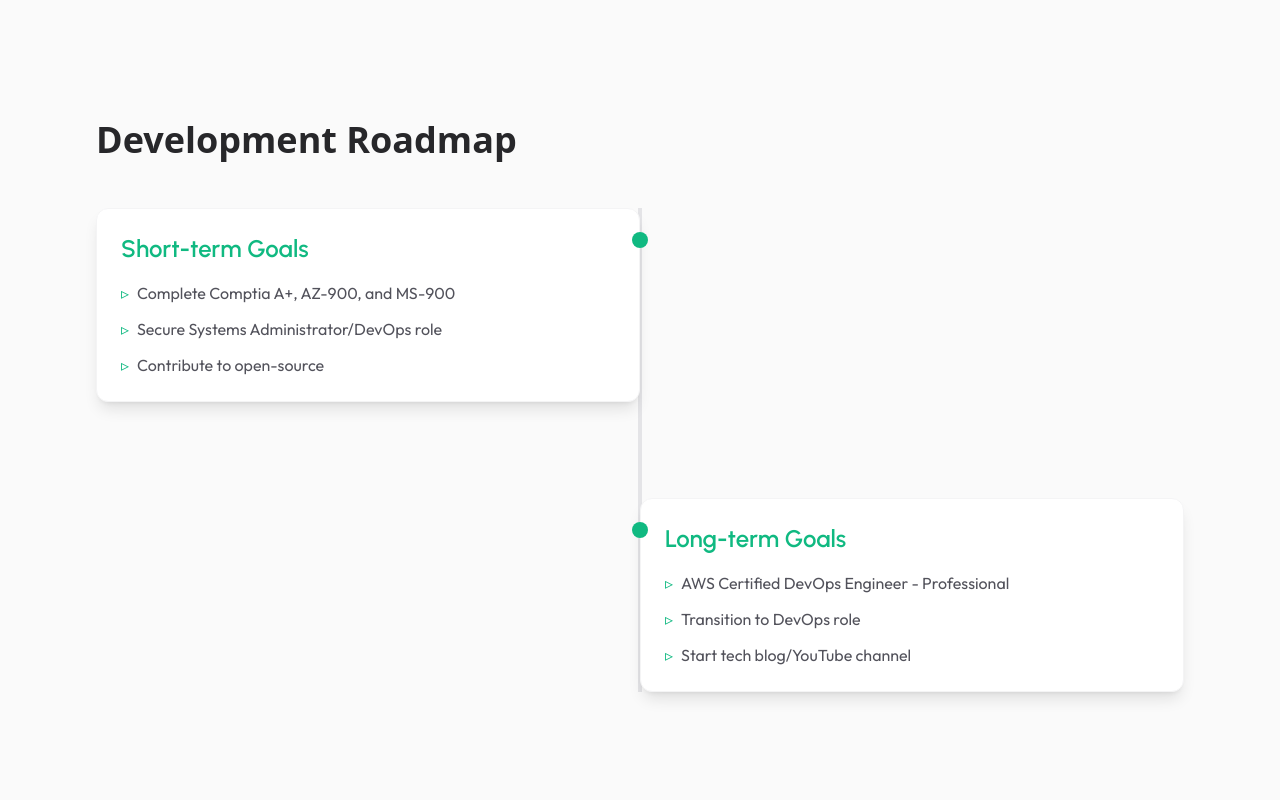
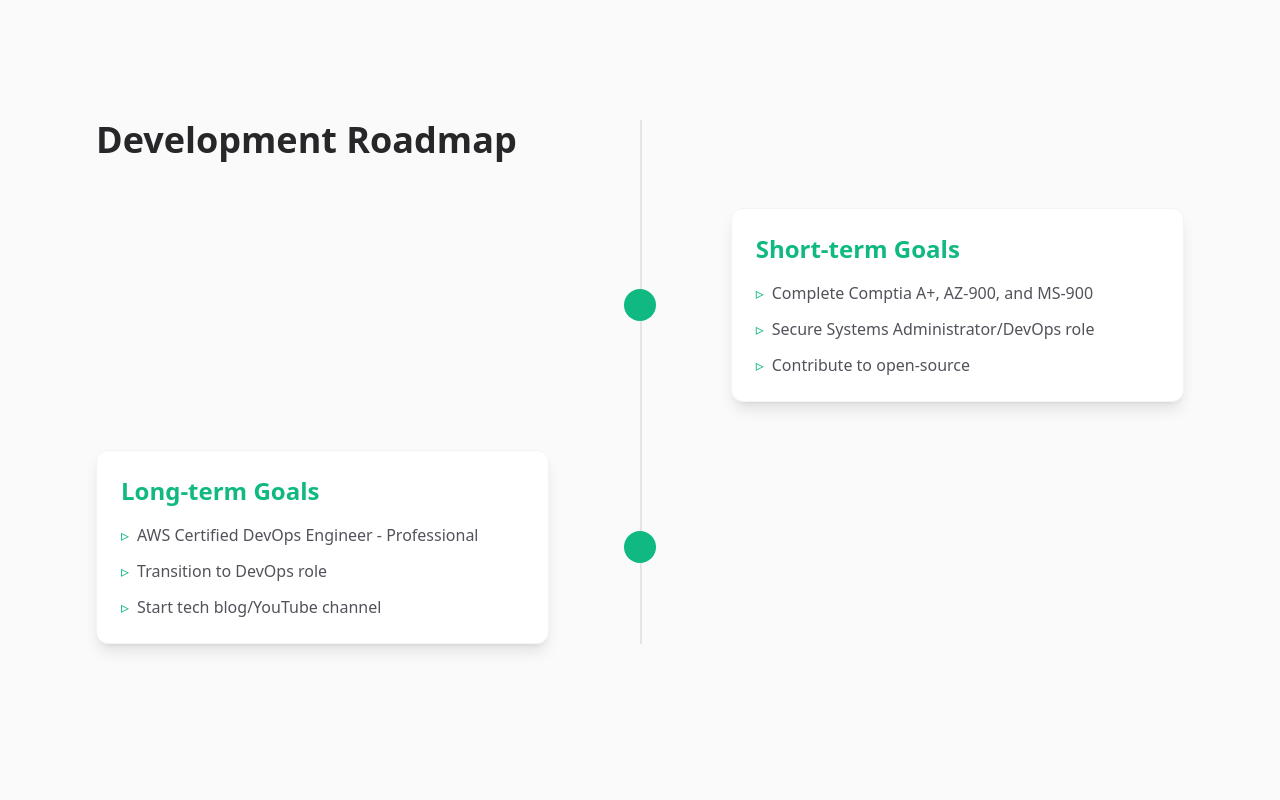
Before and after one commit to raphaelbautista/nextjs-portfolio-site, a Next.js app: page / in a window 1280 px wide. Shown: the part 1560-2360 px from the top of the page. Built offline with nearby package versions, Linux system fonts and the light colour scheme.

Commit message:
feat: enhance portfolio tech stack, improve roadmap section layout, and update header navigation

```diff
--- a/src/app/page.tsx
+++ b/src/app/page.tsx
@@ -84,7 +84,15 @@
       title: "Personal Portfolio Website",
       description:
         "Developed a responsive portfolio using Next.js and Tailwind CSS, deployed via Azure Static Web Apps with CI/CD.",
-      techStack: ["Next.js", "Tailwind CSS", "Node.js", "Azure", "Github"],
+      techStack: [
+        "Next.js",
+        "Tailwind CSS",
+        "Node.js",
+        "Azure",
+        "Github",
+        "CI/CD",
+        "AI Assisted Development",
+      ],
     },
   ];
 
@@ -239,13 +247,14 @@
                 whileTap={{ scale: 0.95 }}
               />
             </div>
-            <motion.button
+            <motion.a
               whileHover={{ scale: 1.05 }}
               whileTap={{ scale: 0.95 }}
-              className="bg-emerald-500 text-white px-8 py-3 rounded-lg w-fit shadow-md hover:bg-emerald-600 transition-colors mt-6"
+              className="bg-emerald-500 text-white px-8 py-3 font-body rounded-lg w-fit shadow-md hover:bg-emerald-600 transition-colors mt-6"
+              href="#projects"
             >
               View My Work
-            </motion.button>
+            </motion.a>
           </motion.div>
         </div>
       </motion.section>
@@ -282,23 +291,17 @@
       </motion.section>
 
       {/* Roadmap Section */}
+      {/* Roadmap Section */}
       <section id="roadmap" className="min-h-screen py-20 relative">
-        <div className="max-w-6xl mx-auto px-4 lg:px-8">
+        <div className="max-w-6xl mx-auto px-4 lg:px-8 relative">
           <h2 className="text-4xl font-bold text-zinc-800 dark:text-zinc-100 mb-12">
             Development Roadmap
           </h2>
 
-          <motion.div
-            initial="hidden"
-            whileInView="show"
-            viewport={{ once: true, amount: 0.2 }}
-            className="relative"
-          >
-            {/* Timeline line */}
-            <div className="absolute left-1/2 w-1 bg-zinc-200 dark:bg-zinc-700 h-full top-0 -translate-x-1/2" />
+          {/* Vertical timeline line */}
+          <div className="absolute left-1/2 top-0 h-full border-r-2 border-zinc-200 dark:border-zinc-700"></div>
 
-            <div className="space-y-24">
-              {/* Timeline Items */}
+          <div className="space-y-12">
             {[
               {
                 title: "Short-term Goals",
@@ -317,35 +320,126 @@
                 ],
               },
             ].map((group, idx) => (
+              <div key={group.title} className="relative">
+                {/* Desktop Version */}
+                <div className="hidden md:flex items-center justify-between">
+                  {idx % 2 === 0 ? (
+                    <>
+                      {/* Empty left space */}
+                      <div className="w-5/12" />
+                      {/* Timeline dot */}
+                      <div className="z-10 flex justify-center">
                         <motion.div
-                  key={group.title}
-                  variants={itemVariants}
-                  className="relative"
-                >
-                  <div
-                    className={`flex ${
-                      idx % 2 === 0 ? "lg:justify-start" : "lg:justify-end"
-                    } justify-center`} // Center in mobile, align in larger screens
-                  >
-                    <div className="w-full md:w-3/4 lg:w-1/2 p-6 bg-white dark:bg-zinc-800 rounded-xl shadow-lg border border-zinc-100 dark:border-zinc-700">
-                      <h3 className="font-heading text-2xl font-semibold text-emerald-500 mb-4 text-center lg:text-left">
+                          initial={{ scale: 0 }}
+                          whileInView={{ scale: 1 }}
+                          transition={{
+                            type: "spring",
+                            stiffness: 260,
+                            damping: 20,
+                          }}
+                          className="w-8 h-8 bg-emerald-500 rounded-full"
+                        />
+                      </div>
+                      {/* Card on right */}
+                      <div className="w-5/12">
+                        <div className="p-6 bg-white dark:bg-zinc-800 rounded-xl shadow-lg border border-zinc-100 dark:border-zinc-700">
+                          <h3 className="text-2xl font-semibold text-emerald-500 mb-4">
                             {group.title}
                           </h3>
-                      <ul className="font-body space-y-3 text-zinc-600 dark:text-zinc-300">
+                          <ul className="space-y-3 text-zinc-600 dark:text-zinc-300">
                             {group.items.map((item, i) => (
-                          <li key={i} className="flex items-start">
+                              <motion.li
+                                key={i}
+                                initial={{ opacity: 0, x: 20 }}
+                                whileInView={{ opacity: 1, x: 0 }}
+                                transition={{ delay: 0.2 + i * 0.1 }}
+                                className="flex items-start"
+                              >
                                 <span className="text-emerald-500 mr-2">▹</span>
                                 {item}
-                          </li>
+                              </motion.li>
                             ))}
                           </ul>
                         </div>
                       </div>
-                  <div className="absolute left-1/2 -translate-x-1/2 top-6 w-4 h-4 bg-emerald-500 rounded-full" />
-                </motion.div>
+                    </>
+                  ) : (
+                    <>
+                      {/* Card on left */}
+                      <div className="w-5/12">
+                        <div className="p-6 bg-white dark:bg-zinc-800 rounded-xl shadow-lg border border-zinc-100 dark:border-zinc-700">
+                          <h3 className="text-2xl font-semibold text-emerald-500 mb-4">
+                            {group.title}
+                          </h3>
+                          <ul className="space-y-3 text-zinc-600 dark:text-zinc-300">
+                            {group.items.map((item, i) => (
+                              <motion.li
+                                key={i}
+                                initial={{ opacity: 0, x: -20 }}
+                                whileInView={{ opacity: 1, x: 0 }}
+                                transition={{ delay: 0.2 + i * 0.1 }}
+                                className="flex items-start"
+                              >
+                                <span className="text-emerald-500 mr-2">▹</span>
+                                {item}
+                              </motion.li>
+                            ))}
+                          </ul>
+                        </div>
+                      </div>
+                      {/* Timeline dot */}
+                      <div className="z-10 flex justify-center">
+                        <motion.div
+                          initial={{ scale: 0 }}
+                          whileInView={{ scale: 1 }}
+                          transition={{
+                            type: "spring",
+                            stiffness: 260,
+                            damping: 20,
+                          }}
+                          className="w-8 h-8 bg-emerald-500 rounded-full"
+                        />
+                      </div>
+                      {/* Empty right space */}
+                      <div className="w-5/12" />
+                    </>
+                  )}
+                </div>
+
+                {/* Mobile Version */}
+                <div className="md:hidden flex flex-col items-center">
+                  {/* Dot above the card */}
+                  <motion.div
+                    initial={{ scale: 0 }}
+                    whileInView={{ scale: 1 }}
+                    transition={{ type: "spring", stiffness: 260, damping: 20 }}
+                    className="w-6 h-6 bg-emerald-500 rounded-full mb-4"
+                  />
+                  <div className="w-full">
+                    <div className="p-6 bg-white dark:bg-zinc-800 rounded-xl shadow-lg border border-zinc-100 dark:border-zinc-700">
+                      <h3 className="text-2xl font-semibold text-emerald-500 mb-4">
+                        {group.title}
+                      </h3>
+                      <ul className="space-y-3 text-zinc-600 dark:text-zinc-300">
+                        {group.items.map((item, i) => (
+                          <motion.li
+                            key={i}
+                            initial={{ opacity: 0, y: 20 }}
+                            whileInView={{ opacity: 1, y: 0 }}
+                            transition={{ delay: 0.2 + i * 0.1 }}
+                            className="flex items-start"
+                          >
+                            <span className="text-emerald-500 mr-2">▹</span>
+                            {item}
+                          </motion.li>
+                        ))}
+                      </ul>
+                    </div>
+                  </div>
+                </div>
+              </div>
             ))}
           </div>
-          </motion.div>
         </div>
       </section>
 
--- a/src/components/Header.tsx
+++ b/src/components/Header.tsx
@@ -158,14 +158,11 @@
     <NavLink href="#projects" scrolled={scrolled}>
       Projects
     </NavLink>
-    <NavLink href="#skills" scrolled={scrolled}>
-      Skills
-    </NavLink>
     <NavLink href="#roadmap" scrolled={scrolled}>
       Roadmap
     </NavLink>
-    <NavLink href="#contact" scrolled={scrolled}>
-      Contact
+    <NavLink href="#skills" scrolled={scrolled}>
+      Skills
     </NavLink>
   </div>
 );
@@ -321,7 +318,7 @@
   <svg
     xmlns="http://www.w3.org/2000/svg"
     className="h-5 w-5 text-zinc-800 dark:text-zinc-200"
-    fill="none"
+    fill="currentColor"
     viewBox="0 0 24 24"
     stroke="currentColor"
   >
```
Lines whose indentation alone changed are shown as unchanged.
